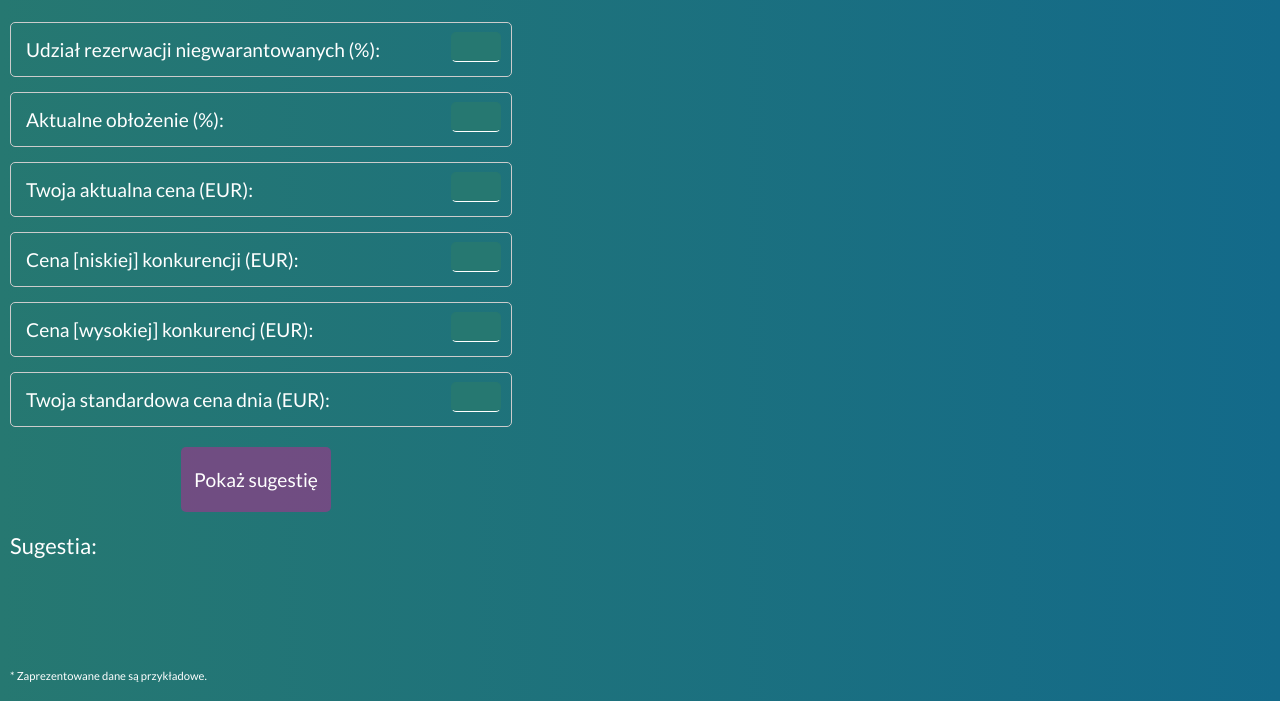
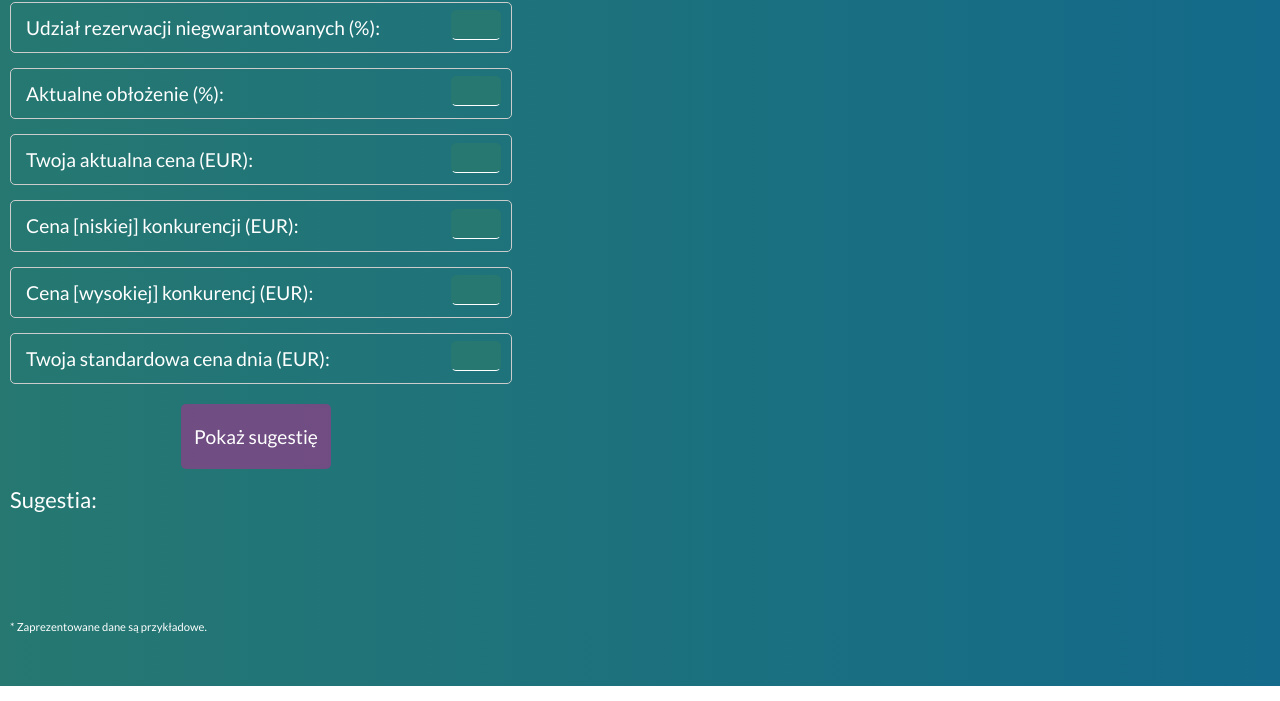
Before and after one commit to kowalpaulina/Revenue-Management-Tool, a plain HTML site: page index.html in a window 1280 px wide. Shown: the part 114-815 px from the top of the page. Drawn offline with nearby package versions, Linux system fonts and the light colour scheme.

Commit message:
prefixes

```diff
--- a/style/style.css
+++ b/style/style.css
@@ -1,16 +1,84 @@
- * {
-    margin: 0 ;
+/* RESET:
+http://meyerweb.com/eric/tools/css/reset/
+   v2.0 | 20110126
+   License: none (public domain)
+
+*/
+
+html, body, div, span, applet, object, iframe,
+h1, h2, h3, h4, h5, h6, p, blockquote, pre,
+a, abbr, acronym, address, big, cite, code,
+del, dfn, em, img, ins, kbd, q, s, samp,
+small, strike, strong, sub, sup, tt, var,
+b, u, i, center,
+dl, dt, dd, ol, ul, li,
+fieldset, form, label, legend,
+table, caption, tbody, tfoot, thead, tr, th, td,
+article, aside, canvas, details, embed,
+figure, figcaption, footer, header, hgroup,
+menu, nav, output, ruby, section, summary,
+time, mark, audio, video {
+	margin: 0;
+	padding: 0;
+	border: 0;
+	font-size: 100%;
+	font: inherit;
+	vertical-align: baseline;
+}
+/* HTML5 display-role reset for older browsers */
+article, aside, details, figcaption, figure,
+footer, header, hgroup, menu, nav, section {
+	display: block;
+}
+body {
+	line-height: 1;
+}
+
+body.loading {
+    height: 100vh;
+    overflow-y: hidden;
+}
+
+ol, ul {
+	list-style: none;
+}
+blockquote, q {
+	quotes: none;
+}
+blockquote:before, blockquote:after,
+q:before, q:after {
+	content: '';
+	content: none;
+}
+table {
+	border-collapse: collapse;
+	border-spacing: 0;
+}
+
+/* for html shiv */
+article, aside, figure, footer, header, hgroup,
+menu, nav, section { display: block; }
+
+/* MY CODE*/
+
+* {
     box-sizing: border-box;
         }
 body {
-    font: 20px;
+    font-size: 16px;
     font-family: 'Lato', sans-serif;
     color: #fff;
     /*UI GRADIENTS*/
     background: #136a8a; /* fallback for old browsers */
     background: -webkit-linear-gradient(to left, #136a8a , #267871); /* Chrome 10-25, Safari 5.1-6 */
+    background: -webkit-linear-gradient(right, #136a8a , #267871);
     background: linear-gradient(to left, #136a8a , #267871); /* W3C, IE 10+/ Edge, Firefox 16+, Chrome 26+, Opera 12+, Safari 7+ */
     }
+
+
+h1 {
+    font-size: 200%;
+}
 
 section {
     width: 40%;
@@ -82,8 +150,7 @@ button, .result {
     font-size: 26px;
     color: #ffffff;
     margin-top: 3%;
-    font-weight: 700;
-        }
+    font-weight: 700;}
 
 .questionButton {
     height: 65px;
```
